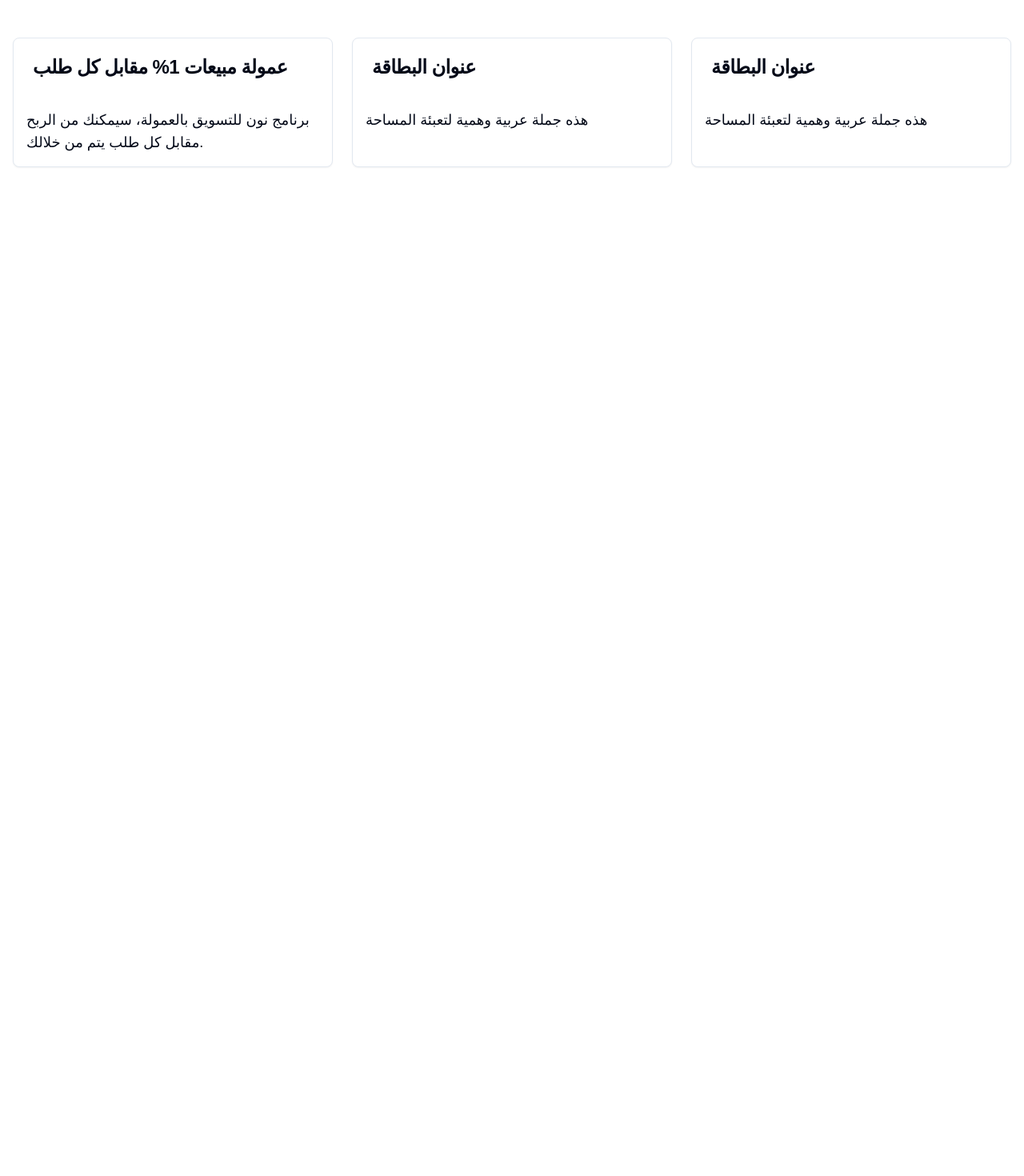
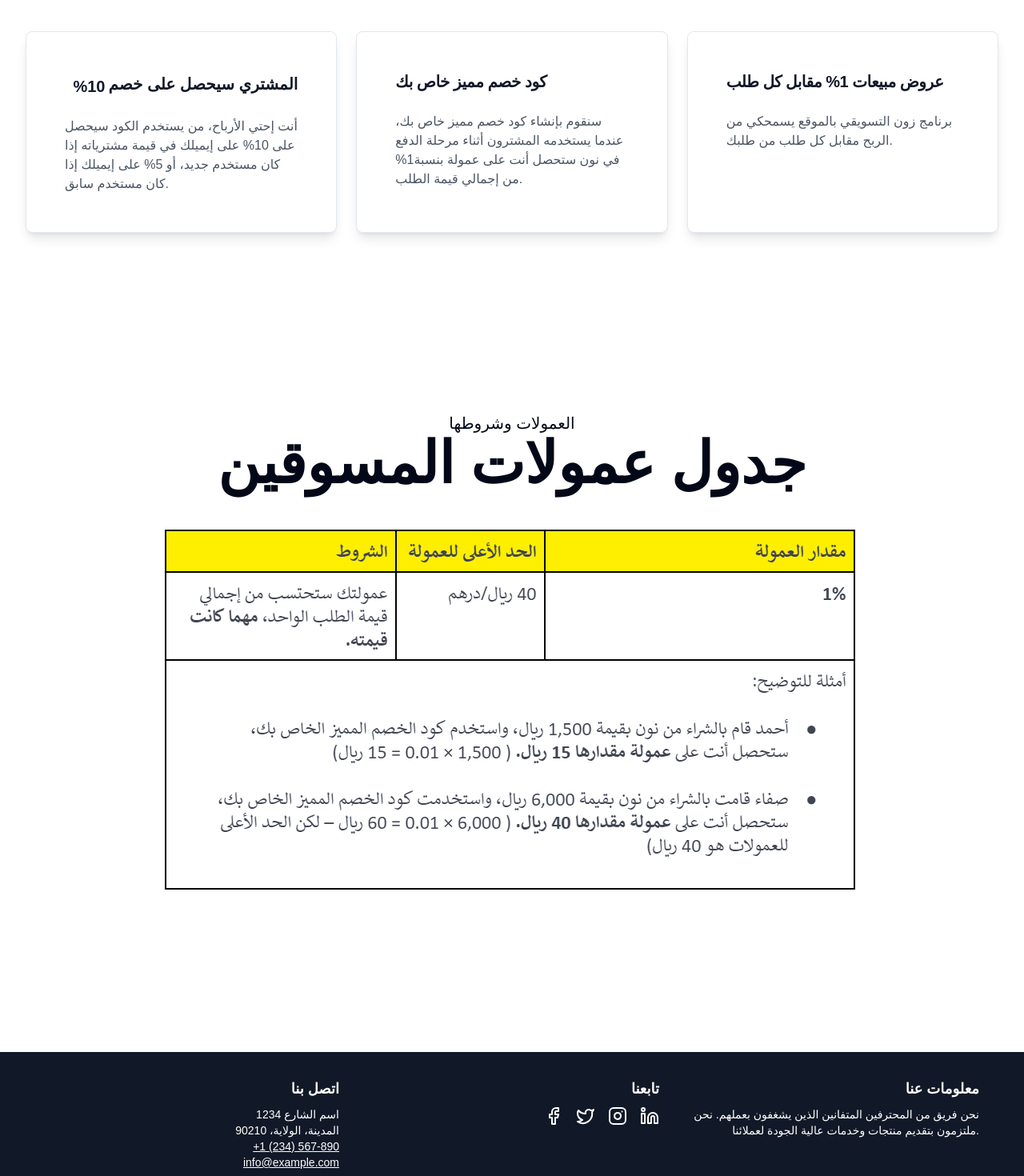
Before and after one commit to tarikwaleed/salla-next, a Next.js app: page / in a window 1280 px wide. Shown: the part 1200-2670 px from the top of the page at 80% size. Before the commit the page ends 1457 px from the top, so only its background shows below. Built offline with nearby package versions, Linux system fonts and the light colour scheme; a web font is replaced by a local one.

Commit message:
:lipstick: done with landing page design

```diff
--- a/package.json
+++ b/package.json
@@ -9,6 +9,7 @@
     "lint": "next lint"
   },
   "dependencies": {
+    "@heroicons/react": "^2.1.3",
     "@radix-ui/react-slot": "^1.0.2",
     "class-variance-authority": "^0.7.0",
     "clsx": "^2.1.0",
--- a/src/app/layout.tsx
+++ b/src/app/layout.tsx
@@ -21,7 +21,7 @@ export default function RootLayout({
   children: React.ReactNode;
 }>) {
   return (
-    <html lang="en">
+    <html lang="ar">
       <body className={cn(
         "min-h-screen bg-background font-sans antialiased",
         fontSans.className
--- a/src/components/landing-page.tsx
+++ b/src/components/landing-page.tsx
@@ -1,9 +1,7 @@
-/**
- * This code was generated by v0 by Vercel.
- * @see https://v0.dev/t/j2YoGVeV4Wn
- */
 import { Button } from "@/components/ui/button"
-import { CardTitle, CardHeader, CardContent, Card } from "@/components/ui/card"
+import { CardTitle, CardHeader, CardContent, Card, CardFooter } from "@/components/ui/card"
+import { Table, TableBody, TableCell, TableHead, TableHeader, TableRow } from "./ui/table"
+import Link from "next/link"
 
 
 export function LandingPage() {
@@ -52,8 +50,8 @@ export function LandingPage() {
               </div>
             </div>
             <div className="flex flex-row justify-center gap-4">
-              <Button className="bg-gray-900 text-white rounded-md px-6 py-2 hover:bg-gray-700 transition-colors duration-200">
-                اشتراك
+              <Button className="bg-blue-500 text-white rounded-md px-6 py-2 hover:bg-gray-700 transition-colors duration-200">
+                اشــــــــتراك
               </Button>
               <Button className="bg-gray-900 text-white rounded-md px-6 py-2 hover:bg-gray-700 transition-colors duration-200">
                 تسجيل الدخول
@@ -66,49 +64,205 @@ export function LandingPage() {
       </section>
 
 
-      <section className="py-12 w-full">
-        <div className="container mx-auto px-4 mt-16">
-          <h2
-            className="text-3xl font-bold  text-center mt-4"
-          >
-            تفاصيل البرنامج
-          </h2>
-          <h2
-            className="text-6xl font-bold mb-8 text-center "
-          >
-            عمولة لك و خصومات للمشتري
-          </h2>
-          <div className="grid grid-cols-1 sm:grid-cols-2 lg:grid-cols-3 gap-6 mt-32">
-            <Card>
-              <CardHeader>
-                <CardTitle className="font-bold">عمولة مبيعات 1% مقابل كل طلب </CardTitle>
+      <section className="w-full pt-40">
+        <div className="p-8">
+          <div className="max-w-7xl mx-auto">
+            <div className="text-center mb-12">
+              <p className="text-gray-600 text-2xl mt-4">تفاصيل البرنامج</p>
+              <h1 className="text-4xl font-bold text-gray-800">عموله لك وخصومات للمشتري</h1>
+            </div>
+            <div className="grid grid-cols-1 md:grid-cols-3 gap-6">
+              <Card className="bg-white shadow-lg rounded-lg p-6">
+                <CardHeader className="flex flex-row-reverse  items-center">
+                  <span className="text-xl font-semibold text-gray-900">المشتري سيحصل على خصم</span>
+                  <span className="text-xl font-semibold text-gray-900 mr-1">10</span>
+                  <span className="text-xl font-semibold text-gray-900">%</span>
                 </CardHeader>
-              <CardContent className="p-4">
-                <p className="text-lg">برنامج نون للتسويق بالعمولة، سيمكنك من الربح مقابل كل طلب يتم من خلالك.</p>
+                <CardContent>
+                  <p className="text-gray-600">
+                    أنت إحتي الأرباح، من يستخدم الكود سيحصل على 10% على إيميلك في قيمة مشترياته إذا كان مستخدم جديد، أو 5%
+                    على إيميلك إذا كان مستخدم سابق.
+                  </p>
                 </CardContent>
               </Card>
-            <Card>
+
+              <Card className="bg-white shadow-lg rounded-lg p-6">
                 <CardHeader>
-                <CardTitle className="font-bold">عنوان البطاقة</CardTitle>
+                  <CardTitle className="text-xl font-semibold text-gray-900">كود خصم مميز خاص بك</CardTitle>
                 </CardHeader>
-              <CardContent className="p-4">
-                <p className="text-lg">هذه جملة عربية وهمية لتعبئة المساحة</p>
+                <CardContent>
+                  <p className="text-gray-600">سنقوم بإنشاء كود خصم مميز خاص بك، عندما يستخدمه المشترون أثناء مرحلة الدفع في نون ستحصل أنت على عمولة بنسبة1% من إجمالي قيمة الطلب. </p>
                 </CardContent>
               </Card>
-            <Card>
+
+              <Card className="bg-white shadow-lg rounded-lg p-6">
                 <CardHeader>
-                <CardTitle className="font-bold">عنوان البطاقة</CardTitle>
+                  <CardTitle className="text-xl font-semibold text-gray-900">عروض مبيعات 1% مقابل كل طلب</CardTitle>
                 </CardHeader>
-              <CardContent className="p-4">
-                <p className="text-lg">هذه جملة عربية وهمية لتعبئة المساحة</p>
+                <CardContent>
+                  <p className="text-gray-600">برنامج زون التسويقي بالموقع يسمحكي من الربح مقابل كل طلب من طلبك.</p>
                 </CardContent>
               </Card>
             </div>
           </div>
+        </div>
       </section>
+
+
+      <section className="w-full pt-40">
+        <div className="bg-white p-4 sm:p-8">
+          <div className="max-w-7xl mx-auto">
+            <div className="text-center text-xl ">
+              <h1> العمولات وشروطها</h1>
+            </div>
+            <div className="text-center font-bold text-7xl pb-10 ">
+              <h1>جدول عمولات المسوقين</h1>
+            </div>
+            <div className="flex justify-center">
+              <img src="/table.png" alt="table" />
+            </div>
+          </div>
+
+        </div>
+      </section>
+
+      <footer className="pt-40">
+        <div className="bg-gray-900 text-white py-8 px-4 md:px-6">
+          <div className="container mx-auto grid grid-cols-1 md:grid-cols-3 gap-8">
+            <div>
+              <h3 className="text-lg font-semibold mb-2 text-right">اتصل بنا</h3>
+              <p className="text-sm text-right">
+                اسم الشارع 1234
+                <br />
+                المدينة، الولاية، 90210
+                <br />
+                <a className="underline" href="#">
+                  +1 (234) 567-890
+                </a>
+                <br />
+                <a className="underline" href="#">
+                  info@example.com
+                </a>
+              </p>
+            </div>
+            <div>
+              <h3 className="text-lg font-semibold mb-2 text-right">تابعنا</h3>
+              <div className="flex space-x-4 justify-end">
+                <Link href="#">
+                  <FacebookIcon className="h-6 w-6" />
+                  <span className="sr-only">فيسبوك</span>
+                </Link>
+                <Link href="#">
+                  <TwitterIcon className="h-6 w-6" />
+                  <span className="sr-only">تويتر</span>
+                </Link>
+                <Link href="#">
+                  <InstagramIcon className="h-6 w-6" />
+                  <span className="sr-only">إنستغرام</span>
+                </Link>
+                <Link href="#">
+                  <LinkedinIcon className="h-6 w-6" />
+                  <span className="sr-only">لينكدإن</span>
+                </Link>
+              </div>
+            </div>
+            <div>
+              <h3 className="text-lg font-semibold mb-2 text-right">معلومات عنا</h3>
+              <p className="text-sm text-right">
+                نحن فريق من المحترفين المتفانين الذين يشغفون بعملهم. نحن ملتزمون بتقديم منتجات وخدمات عالية الجودة لعملائنا.
+              </p>
+            </div>
+          </div>
+          <div className="mt-8 text-center text-sm border-t border-gray-800 pt-4">
+            © 2024 شركة أكمي. جميع الحقوق محفوظة.
+          </div>
+        </div>
+      </footer>
     </>
 
 
 
   )
 }
+function FacebookIcon(props:any) {
+  return (
+    <svg
+      {...props}
+      xmlns="http://www.w3.org/2000/svg"
+      width="24"
+      height="24"
+      viewBox="0 0 24 24"
+      fill="none"
+      stroke="currentColor"
+      strokeWidth="2"
+      strokeLinecap="round"
+      strokeLinejoin="round"
+    >
+      <path d="M18 2h-3a5 5 0 0 0-5 5v3H7v4h3v8h4v-8h3l1-4h-4V7a1 1 0 0 1 1-1h3z" />
+    </svg>
+  )
+}
+
+
+function InstagramIcon(props:any) {
+  return (
+    <svg
+      {...props}
+      xmlns="http://www.w3.org/2000/svg"
+      width="24"
+      height="24"
+      viewBox="0 0 24 24"
+      fill="none"
+      stroke="currentColor"
+      strokeWidth="2"
+      strokeLinecap="round"
+      strokeLinejoin="round"
+    >
+      <rect width="20" height="20" x="2" y="2" rx="5" ry="5" />
+      <path d="M16 11.37A4 4 0 1 1 12.63 8 4 4 0 0 1 16 11.37z" />
+      <line x1="17.5" x2="17.51" y1="6.5" y2="6.5" />
+    </svg>
+  )
+}
+
+
+function LinkedinIcon(props:any) {
+  return (
+    <svg
+      {...props}
+      xmlns="http://www.w3.org/2000/svg"
+      width="24"
+      height="24"
+      viewBox="0 0 24 24"
+      fill="none"
+      stroke="currentColor"
+      strokeWidth="2"
+      strokeLinecap="round"
+      strokeLinejoin="round"
+    >
+      <path d="M16 8a6 6 0 0 1 6 6v7h-4v-7a2 2 0 0 0-2-2 2 2 0 0 0-2 2v7h-4v-7a6 6 0 0 1 6-6z" />
+      <rect width="4" height="12" x="2" y="9" />
+      <circle cx="4" cy="4" r="2" />
+    </svg>
+  )
+}
+
+
+function TwitterIcon(props:any) {
+  return (
+    <svg
+      {...props}
+      xmlns="http://www.w3.org/2000/svg"
+      width="24"
+      height="24"
+      viewBox="0 0 24 24"
+      fill="none"
+      stroke="currentColor"
+      strokeWidth="2"
+      strokeLinecap="round"
+      strokeLinejoin="round"
+    >
+      <path d="M22 4s-.7 2.1-2 3.4c1.6 10-9.4 17.3-18 11.6 2.2.1 4.4-.6 6-2C3 15.5.5 9.6 3 5c2.2 2.6 5.6 4.1 9 4-.9-4.2 4-6.6 7-3.8 1.1 0 3-1.2 3-1.2z" />
+    </svg>
+  )
+}
--- /dev/null
+++ b/src/components/ui/table.tsx
@@ -0,0 +1,117 @@
+import * as React from "react"
+
+import { cn } from "@/lib/utils"
+
+const Table = React.forwardRef<
+  HTMLTableElement,
+  React.HTMLAttributes<HTMLTableElement>
+>(({ className, ...props }, ref) => (
+  <div className="relative w-full overflow-auto">
+    <table
+      ref={ref}
+      className={cn("w-full caption-bottom text-sm", className)}
+      {...props}
+    />
+  </div>
+))
+Table.displayName = "Table"
+
+const TableHeader = React.forwardRef<
+  HTMLTableSectionElement,
+  React.HTMLAttributes<HTMLTableSectionElement>
+>(({ className, ...props }, ref) => (
+  <thead ref={ref} className={cn("[&_tr]:border-b", className)} {...props} />
+))
+TableHeader.displayName = "TableHeader"
+
+const TableBody = React.forwardRef<
+  HTMLTableSectionElement,
+  React.HTMLAttributes<HTMLTableSectionElement>
+>(({ className, ...props }, ref) => (
+  <tbody
+    ref={ref}
+    className={cn("[&_tr:last-child]:border-0", className)}
+    {...props}
+  />
+))
+TableBody.displayName = "TableBody"
+
+const TableFooter = React.forwardRef<
+  HTMLTableSectionElement,
+  React.HTMLAttributes<HTMLTableSectionElement>
+>(({ className, ...props }, ref) => (
+  <tfoot
+    ref={ref}
+    className={cn(
+      "border-t bg-muted/50 font-medium [&>tr]:last:border-b-0",
+      className
+    )}
+    {...props}
+  />
+))
+TableFooter.displayName = "TableFooter"
+
+const TableRow = React.forwardRef<
+  HTMLTableRowElement,
+  React.HTMLAttributes<HTMLTableRowElement>
+>(({ className, ...props }, ref) => (
+  <tr
+    ref={ref}
+    className={cn(
+      "border-b transition-colors hover:bg-muted/50 data-[state=selected]:bg-muted",
+      className
+    )}
+    {...props}
+  />
+))
+TableRow.displayName = "TableRow"
+
+const TableHead = React.forwardRef<
+  HTMLTableCellElement,
+  React.ThHTMLAttributes<HTMLTableCellElement>
+>(({ className, ...props }, ref) => (
+  <th
+    ref={ref}
+    className={cn(
+      "h-12 px-4 text-left align-middle font-medium text-muted-foreground [&:has([role=checkbox])]:pr-0",
+      className
+    )}
+    {...props}
+  />
+))
+TableHead.displayName = "TableHead"
+
+const TableCell = React.forwardRef<
+  HTMLTableCellElement,
+  React.TdHTMLAttributes<HTMLTableCellElement>
+>(({ className, ...props }, ref) => (
+  <td
+    ref={ref}
+    className={cn("p-4 align-middle [&:has([role=checkbox])]:pr-0", className)}
+    {...props}
+  />
+))
+TableCell.displayName = "TableCell"
+
+const TableCaption = React.forwardRef<
+  HTMLTableCaptionElement,
+  React.HTMLAttributes<HTMLTableCaptionElement>
+>(({ className, ...props }, ref) => (
+  <caption
+    ref={ref}
+    className={cn("mt-4 text-sm text-muted-foreground", className)}
+    {...props}
+  />
+))
+TableCaption.displayName = "TableCaption"
+
+export {
+  Table,
+  TableHeader,
+  TableBody,
+  TableFooter,
+  TableHead,
+  TableRow,
+  TableCell,
+  TableCaption,
+}
```
Also changed, not shown: src/app/index.html (+7 -4 lines), public/table.png (added), 1 other file (tests, documents, lock files or other folders). Lines whose indentation alone changed are shown as unchanged.
